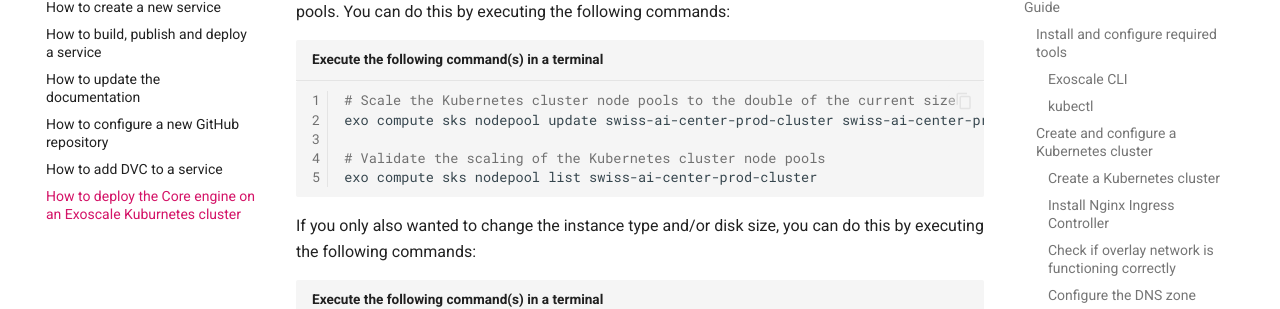
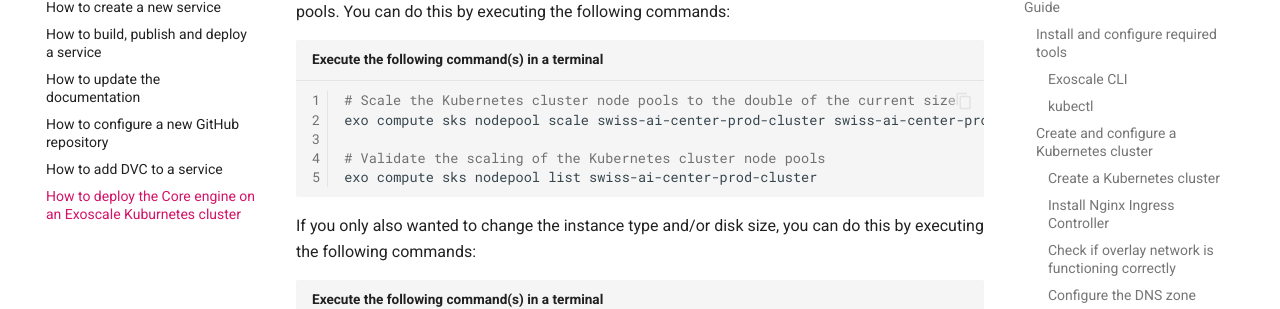
Before and after one commit to swiss-ai-center/documentation, an MkDocs documentation site: the page built from docs/how-to-guides/how-to-deploy-the-core-engine-on-an-exoscale-kubernetes-cluster.md, in a window 1280 px wide and 900 px high, scrolled down 11210 px. Shown: the part 149-458 px from the top of the window. Built offline with MkDocs 1.6.1 and Material for MkDocs 9.7.7, drawn with Linux system fonts in a browser that asks for light colours; comment, search, counter and statistics services are not loaded.

Commit message:
fixed command to scale up the cluster

````diff
--- a/docs/how-to-guides/how-to-deploy-the-core-engine-on-an-exoscale-kubernetes-cluster.md
+++ b/docs/how-to-guides/how-to-deploy-the-core-engine-on-an-exoscale-kubernetes-cluster.md
@@ -680,7 +680,7 @@ cluster node pools. You can do this by executing the following commands:
 
 ```sh title="Execute the following command(s) in a terminal"
 # Scale the Kubernetes cluster node pools to the double of the current size
-exo compute sks nodepool update swiss-ai-center-prod-cluster swiss-ai-center-prod-nodepool-1 --size 4
+exo compute sks nodepool scale swiss-ai-center-prod-cluster swiss-ai-center-prod-nodepool-1 4
 
 # Validate the scaling of the Kubernetes cluster node pools
 exo compute sks nodepool list swiss-ai-center-prod-cluster
````
